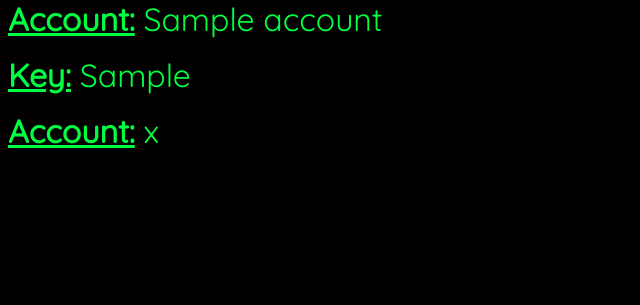
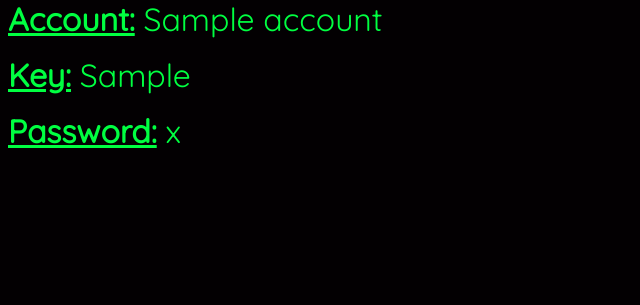
Before and after one commit to VuongPNguyen/Hack110-23, a Flask app: template templates/view-inside.html in a window 1280 px wide. Shown: the part 180-485 px from the top of the page, without its empty margins (0-640 px from the left). Run offline with Flask 3, Linux system fonts and the light colour scheme; the template is opened without the code that fills it: most values are stand-ins (such as "Sample title", 1, 10 or a date in 2020); some libraries are stand-ins or nearby versions.

Commit message:
fixed typo in admin

```diff
--- a/templates/view-inside.html
+++ b/templates/view-inside.html
@@ -47,7 +47,7 @@
 	            <hr style="width: 25%; margin-left:0">
 	            <p><b><u>Account:</u></b> {{accounts.account}}</p>
 				<p><b><u>Key:</u></b> {{accounts.passwordManager.encryption_key}}</p>
-	            <p style="word-wrap: break-word;"><b><u>Account:</u></b> {{accounts.passwordManager.encrypted_password}}</p>
+	            <p style="word-wrap: break-word;"><b><u>Password:</u></b> {{accounts.passwordManager.encrypted_password}}</p>
                 {% endfor %}
 	    </body>
 	</html>
```
